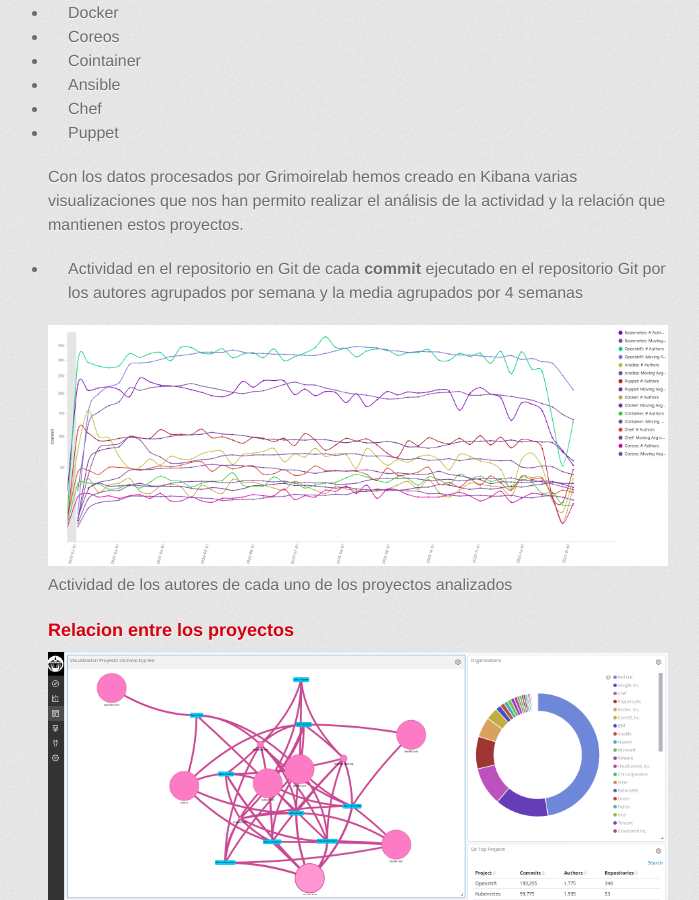
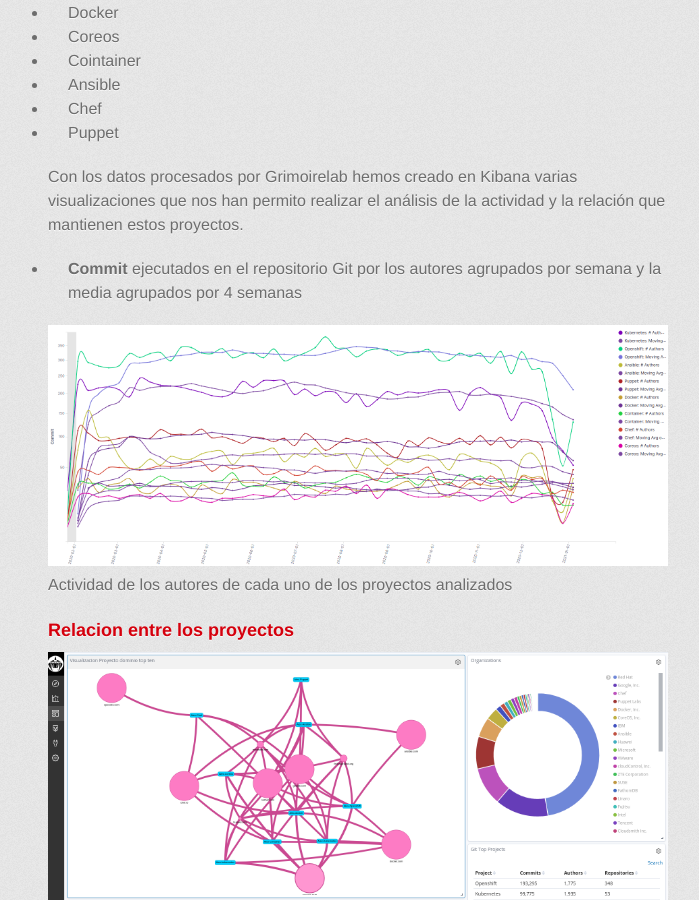
Before and after one commit to superlinuxex/contenedores, a Jekyll site: the page built from index.md, in a window 1280 px wide and 900 px high, scrolled down 1203 px. Shown: the whole window, without its empty margins (282-981 px from the left). Built offline with Jekyll 4.4.1, drawn with Linux system fonts in a browser that asks for light colours; some web fonts are replaced; part of the change alters nothing that is shown.

Commit message:
mas cambios ejecutados

```diff
--- a/index.md
+++ b/index.md
@@ -3,7 +3,7 @@ layout: default
 ---
 
 
-![red_social_project]({{ site.baseurl }}/assets/images/ActividadProyectos.png)
+![ActividadProyectos]({{ site.baseurl }}/assets/images/ActividadProyectos.png)
 
 
 
@@ -28,7 +28,7 @@ Lo proyectos alojados en Git que hemos analizado son:
 
 Con los datos procesados por Grimoirelab hemos creado  en Kibana varias visualizaciones que nos han permito realizar el análisis de la actividad y la relación que mantienen estos proyectos.
 
-* Actividad en el repositorio en Git de cada **commit** ejecutado en el repositorio Git por los autores agrupados por semana y la media agrupados por 4 semanas
+* **Commit** ejecutados en el repositorio Git por los autores agrupados por semana y la media agrupados por 4 semanas
 
 ![red_social_projectcommitAuthor]({{ site.baseurl }}/assets/images/commitAuthor.png)
 Actividad de los autores de cada uno de los proyectos analizados
@@ -43,4 +43,4 @@ Actividad de los autores de cada uno de los proyectos analizados
 ![red_social_project]({{ site.baseurl }}/assets/images/areas_codigo.png)
 
 ### Actividad de los repositorios
-![red_social_project]({{ site.baseurl }}/assets/images/ActividadProyectos.png)
+![ActividadProyectos]({{ site.baseurl }}/assets/images/ActividadProyectos.png)
```
Also changed, not shown: 1 other file.
